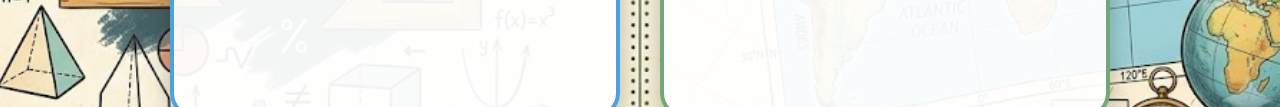
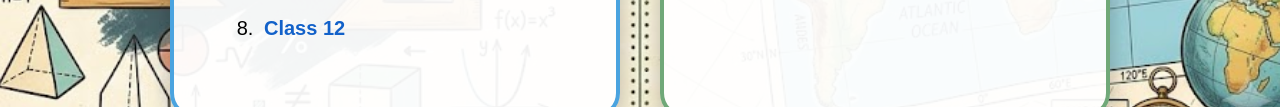
Before and after one commit to Subthe12/QuestionPaper.github.io, a plain HTML site: page index.html in a window 1280 px wide. Shown: the part 575-682 px from the top of the page. Drawn offline with Linux system fonts and the light colour scheme.

Commit message:
Update index.html

```diff
--- a/index.html
+++ b/index.html
@@ -171,6 +171,7 @@
             <li><a href="class_9.html">Class 9</a></li>
             <li><a href="class_10.html">Class 10</a></li>
             <li><a href="class_11.html">Class 11</a></li>
+            <li><a href="class_12.html">Class 12</a></li>
         </ol>
     </article>
 
```
